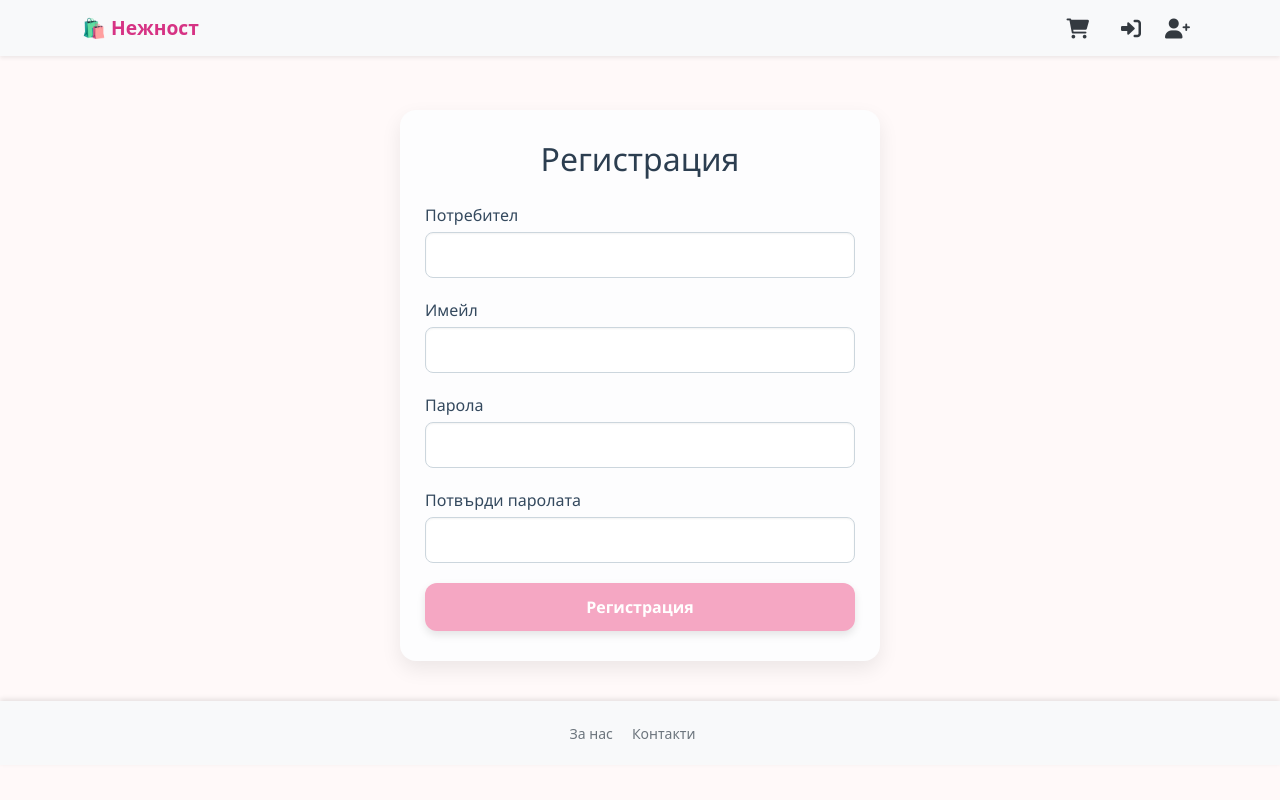
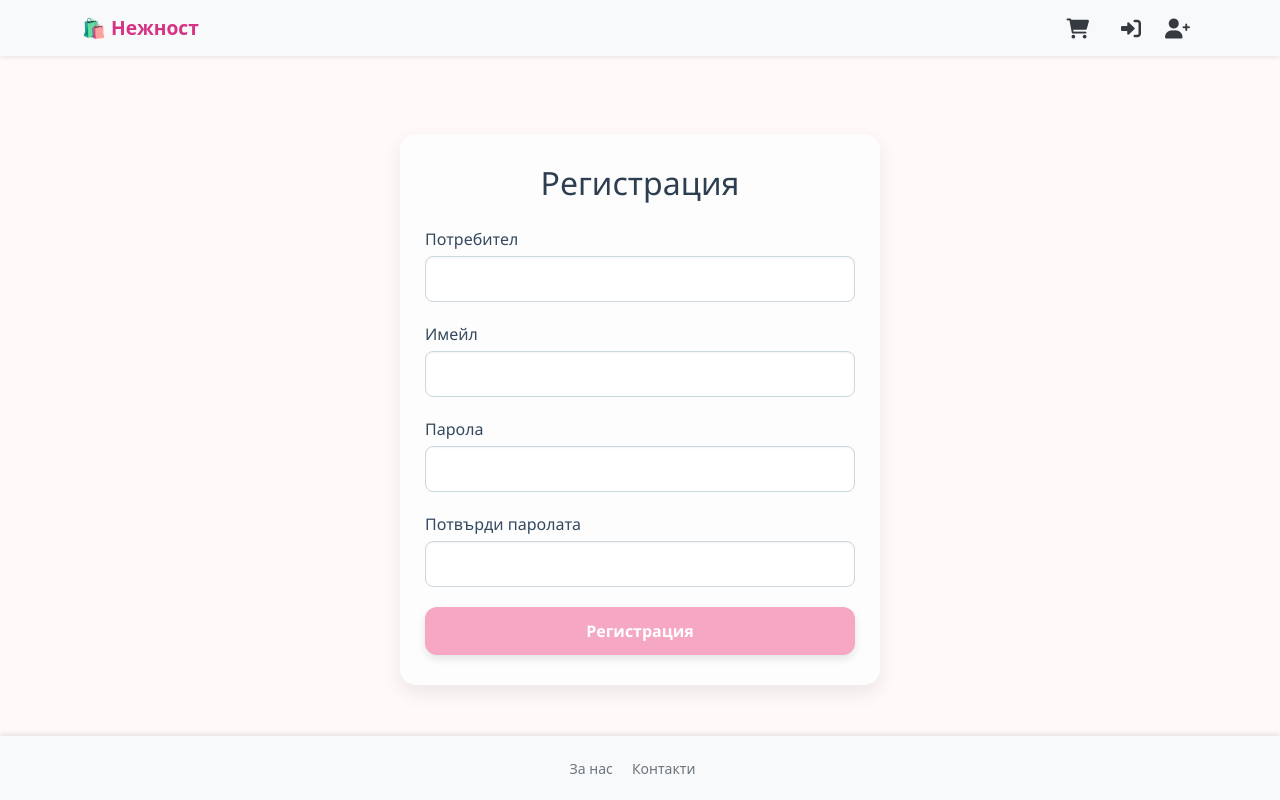
Before and after one commit to GalkaKG/nejnost-online-store, a Django app: page /accounts/register/ in a window 1280 px wide. Run offline with Django 5.2, Linux system fonts and the light colour scheme.

Commit message:
style: fix footer positioning to stay at the bottom of the page

```diff
--- a/static/css/base.css
+++ b/static/css/base.css
@@ -92,6 +92,27 @@ footer p {
 }
 
 
+
+
+html, body {
+    height: 100%; /* Задава височина на страницата */
+    margin: 0;
+}
+
+body {
+    display: flex;
+    flex-direction: column;
+}
+
+.container {
+    flex-grow: 1; /* Това ще позволи на контейнера да заеме останалото пространство */
+}
+
+footer {
+    margin-top: auto; /* Поставя футъра в долната част на страницата */
+}
+
+
 /* Responsive */
 @media (max-width: 768px) {
     .navbar .nav-item a span {
```
